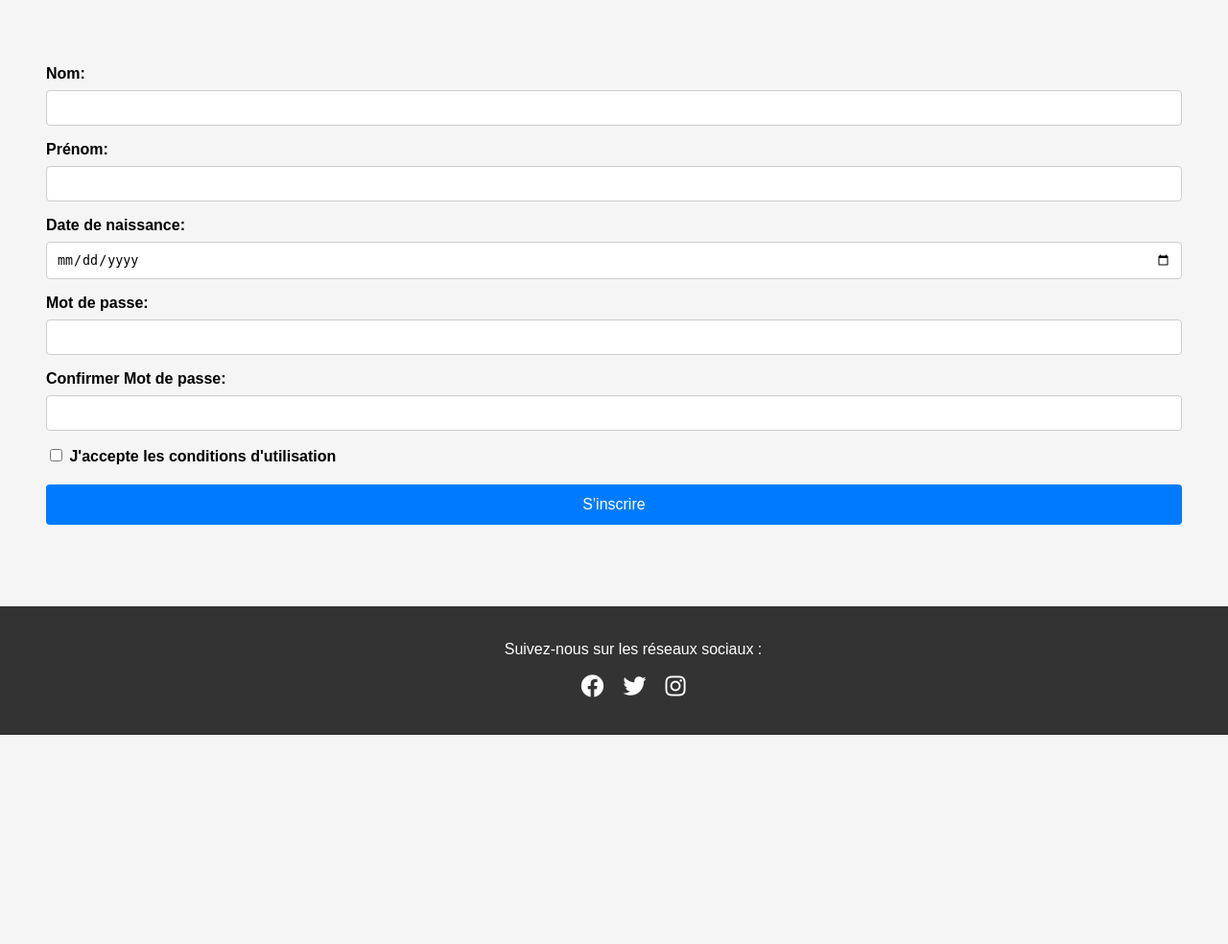
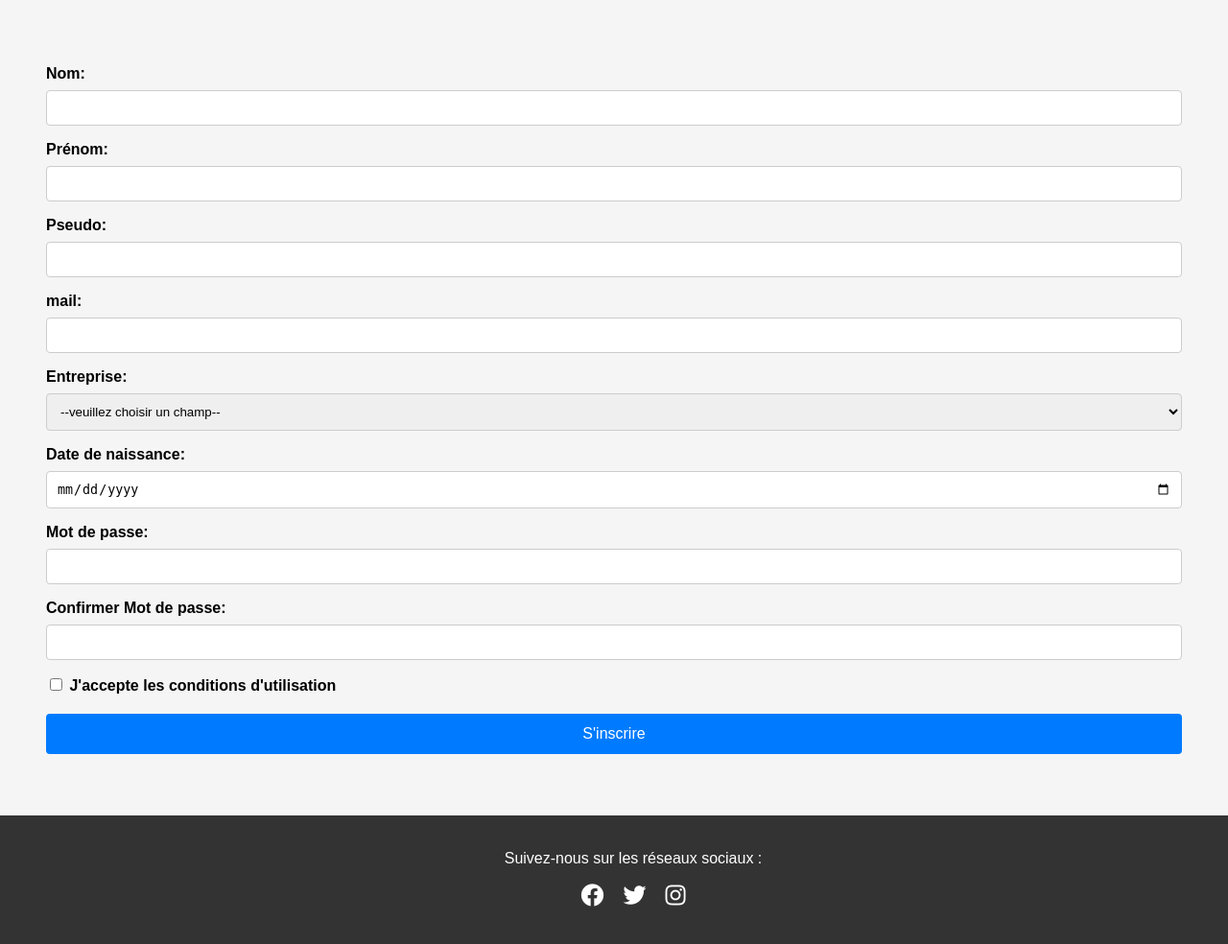
Before and after one commit to nassimb666/formulairev2, a PHP site: page /controllers/controler-signup.php in a window 1280 px wide. Shown: the part 34-1018 px from the top of the page at 96% size. Before the commit the page ends 800 px from the top, so only its background shows below. Run offline with PHP 8.4, Linux system fonts and the light colour scheme.

Commit message:
update + inscription ok

```diff
--- a/style.css
+++ b/assets/style/style.css
@@ -11,7 +11,7 @@ body {
 }
 
 .container {
-    flex: 1; /* Utilise tout l'espace disponible en hauteur */
+    flex: 1;
     max-width: 600px;
     margin: 50px auto;
     background-color: #fff;
@@ -77,8 +77,6 @@ input {
     color: white;
     text-align: center;
     padding: 20px;
-    position: absolute;
-    bottom: 0;
     width: 100%;
 
 }
@@ -127,3 +125,9 @@ nav a {
 nav a:hover {
     border-bottom: 2px solid black;
 }
+select {
+    padding: 10px;
+    margin-bottom: 16px;
+    border: 1px solid #ccc;
+    border-radius: 4px;
+}
--- /dev/null
+++ b/config.php
@@ -0,0 +1,5 @@
+<?php
+    define('DBNAME',"trajet");
+    define('DBUSER',"ecotrajet");
+    define('DBPASSWORD',"ecotrajet");
+?>
--- /dev/null
+++ b/controllers/controler-signup.php
@@ -0,0 +1,40 @@
+<?php
+
+$errors = array();
+$showForm = true;
+require_once "../config.php";
+require_once "../models/utilisateur.php";
+
+if ($_SERVER["REQUEST_METHOD"] == "POST") {
+
+
+    $courriel = isset($_POST["mail"]) ? trim($_POST["mail"]) : null;
+    if (empty($courriel) || !filter_var($courriel, FILTER_VALIDATE_EMAIL)) {
+        $errors[] = "Le champ 'Courriel' est obligatoire et doit être au format d'une adresse email valide.";
+    }
+    var_dump($_POST);
+    // Define other variables used in the query
+    $pseudo = isset($_POST["pseudo"]) ? trim($_POST["pseudo"]) : null;
+    $birthdate = isset($_POST["date"]) ? trim($_POST["date"]) : null;
+    $mail = $courriel;  // Using the corrected email variable
+    $password = isset($_POST["password"]) ? trim($_POST["password"]) : null;
+    $enterprise = isset($_POST["entreprise"]) ? trim($_POST["entreprise"]) : null;
+    $user_validate=1;
+    $nom = isset($_POST["nom"]) ? trim($_POST["nom"]) : null;
+    $prenom = isset($_POST["prenom"]) ? trim($_POST["prenom"]) : null;
+
+
+    // Check for errors
+    var_dump($errors);
+
+    if (empty($errors)) {
+        // Handle successful registration
+        // For example, you can redirect the user to a success page
+        user::create($user_validate,$nom, $prenom, $pseudo, $birthdate, $mail, $password, $enterprise);
+        // header("Location: success.php");
+        exit();
+    }
+}
+
+include("../views/view-signup.php");
+?>
--- a/index.php
+++ b/index.php
@@ -1,5 +1,5 @@
 <?php
-header("Location: controler-signup.php");
+header("Location: controllers/controler-signup.php");
 exit();
 
 ?>
--- /dev/null
+++ b/models/utilisateur.php
@@ -0,0 +1,34 @@
+<?php
+class user
+{
+    public static function create(int $user_validate, string $nom, string $prenom, string $pseudo, string $birthdate, string $email, string $password, int $enterprise)
+    {
+        try {
+            $db = new PDO("mysql:host=localhost;dbname=" . DBNAME, DBUSER, DBPASSWORD);
+            // $db->setAttribute(PDO::ATTR_ERRMODE, PDO::ERRMODE_EXCEPTION);
+
+            // Your database query
+            $sql = "INSERT INTO `userprofil` (`user_validate`, `user_name`, `user_firstname`, `user_pseudo`, `user_email`, `user_dateofbirth`,`user_password`,`enterprise_id`)
+                                        VALUES (:user_validate,:lastname, :firstname, :pseudo,  :email,:birthdate, :password_utilisateur, :id_enterprise)";
+
+            $query = $db->prepare($sql);
+            // Bind values
+            $query->bindValue(':user_validate', $user_validate, PDO::PARAM_INT);
+            $query->bindValue(':lastname', htmlspecialchars($nom), PDO::PARAM_STR);
+            $query->bindValue(':firstname', htmlspecialchars($prenom), PDO::PARAM_STR);
+            $query->bindValue(':pseudo', htmlspecialchars($pseudo), PDO::PARAM_STR);
+            $query->bindValue(':birthdate', $birthdate, PDO::PARAM_STR);
+            $query->bindValue(':email', htmlspecialchars($email), PDO::PARAM_STR);
+            $query->bindValue(':password_utilisateur', password_hash($password, PASSWORD_DEFAULT), PDO::PARAM_STR);
+            $query->bindValue(':id_enterprise', $enterprise, PDO::PARAM_INT);
+
+            // Execute the query
+            $query->execute();
+        } catch (PDOException $e) {
+            echo 'Erreur :' . $e->getMessage();
+        }
+
+    }
+}
+
+?>
--- a/view-signup.php
+++ b/views/view-signup.php
@@ -44,18 +44,28 @@ if (isset($_SESSION['form_submitted']) && $_SESSION['form_submitted']) {
     <meta name="viewport" content="width=device-width, initial-scale=1.0">
     <link rel="stylesheet" href="https://cdnjs.cloudflare.com/ajax/libs/font-awesome/5.15.4/css/all.min.css" crossorigin="anonymous" />
     <title>Inscription</title>
-    <link rel="stylesheet" href="style.css">
+    <link rel="stylesheet" href="../assets/style/style.css">
 </head>
-<?php include './head.php'; ?>
+
 <body>
+<?php include '../views/header.php'; ?>
 
-
-    <form method="post" action="votre_script_php.php">
+    <form method="post" action="" novalidate>
 
         <label for="nom">Nom:</label>
         <input type="text" name="nom" id="nom" required>
         <label for="prenom">Prénom:</label>
         <input type="text" name="prenom" id="prenom" required>
+        <label for="pseudo">Pseudo:</label>
+        <input type="text" name="pseudo" id="pseudo" required>
+        <label for="mail">mail:</label>
+        <input type="text" name="mail" id="mail" required>
+        <label for="entreprise">Entreprise:</label>
+        <select name="entreprise" id="entreprise"required>
+            <option value="">--veuillez choisir un champ--</option>
+            <option value="1">entreprise1</option>
+            <option value="2">entreprise2</option>
+        </select>
         <label for="date">Date de naissance:</label>
         <input type="date" name="date" required>
         <label for="password">Mot de passe:</label>
@@ -75,7 +85,7 @@ if (isset($_SESSION['form_submitted']) && $_SESSION['form_submitted']) {
         <input type="submit" value="S'inscrire" class="submit-button">
     </form>
 
-    <?php include './footer.php'; ?>
+    <?php include '../views/footer.php'; ?>
     <script src="./script.js"></script>
 </body>
 
```
Also changed, not shown: controler-signup.php (deleted, +0 -48 lines), assets/script/script.js (renamed from script.js), views/footer.php (renamed from footer.php), views/header.php (renamed from head.php).
